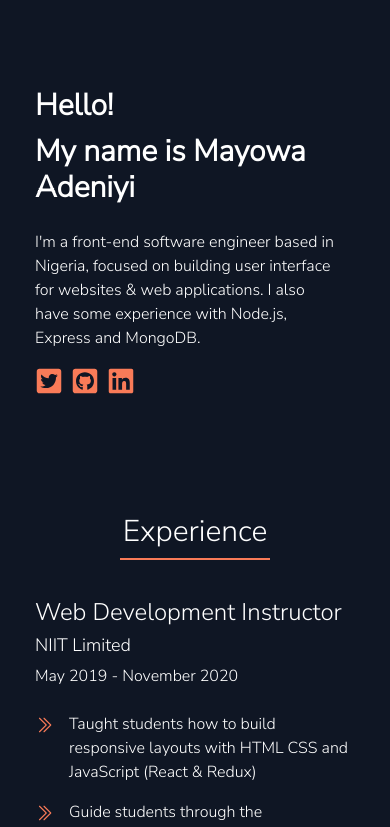
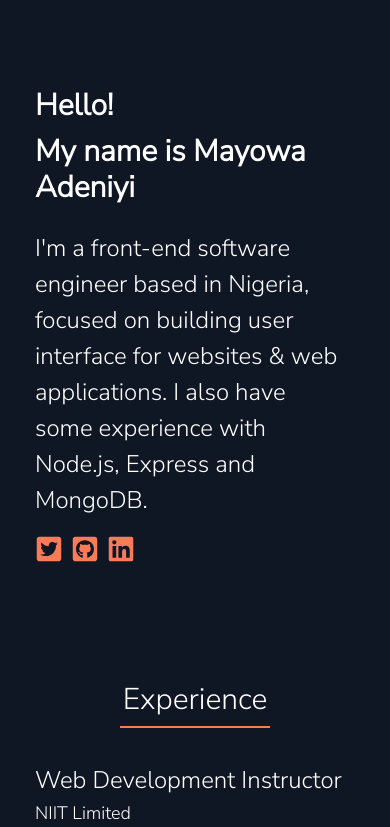
Before and after one commit to Ademayowa/portfolio-website-v1, a React (Create React App) app: page / in a window 390 px wide. Shown: the top 827 px of the page. Built offline with nearby package versions, Linux system fonts and the light colour scheme; the HTML template or start-up script is replaced by a standard one.

Commit message:
added svg animation & some updates

```diff
--- a/src/index.css
+++ b/src/index.css
@@ -74,9 +74,3 @@ p {
     font-size: 20px;
   }
 }
-
-@media (max-width: 576px) {
-  p {
-    font-size: 16px !important;
-  }
-}
```
